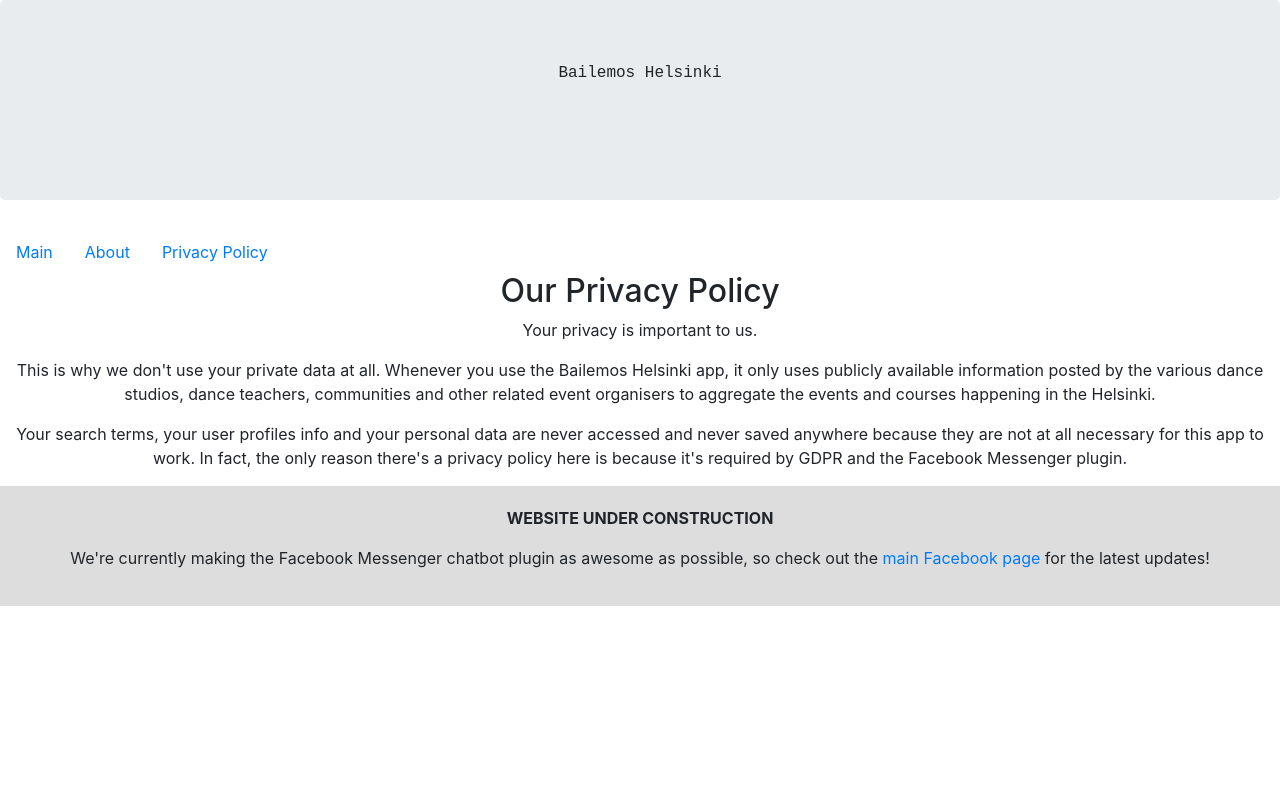
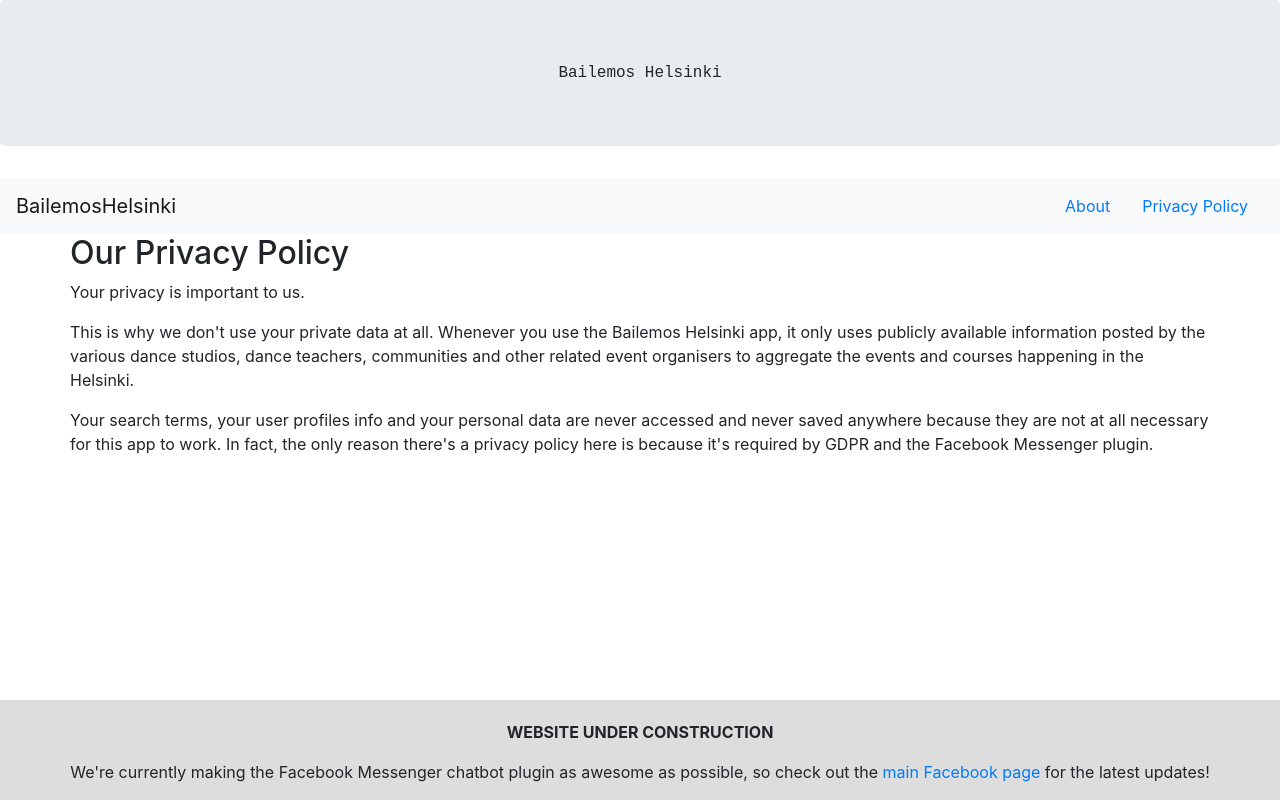
Before and after one commit to raybergholm/bailemos-helsinki-website, a React (Create React App) app: page /privacy-policy in a window 1280 px wide. Built offline with nearby package versions, Linux system fonts and the light colour scheme.

Commit message:
flush footer to bottom, fix page layouts

```diff
--- a/src/App.css
+++ b/src/App.css
@@ -2,11 +2,23 @@
   text-align: center;
 }
 
+.app-header-banner {
+  font-family: "Courier New", Courier, monospace;
+  text-align: center;
+  vertical-align: middle;
+  line-height: normal;
+}
+
 .app-body {
   height: 100%;
+  text-align: left;
 }
 
 .app-footer {
-  background-color: #DDDDDD;
+  background-color: #dddddd;
   padding: 20px;
+  width: 100%;
+  height: 100px;
+  position: absolute;
+  bottom: 0;
 }
--- a/src/components/PageTemplate.js
+++ b/src/components/PageTemplate.js
@@ -7,9 +7,9 @@
 const Page = ({ children }) => (
   <div>
     <Header />
-    <div className="app-body">
+    <main className="app-body">
       {children}
-    </div>
+    </main>
     <Footer />
   </div>
 );
--- a/src/components/pages/AboutPage.js
+++ b/src/components/pages/AboutPage.js
@@ -1,13 +1,21 @@
 import React from "react";
 
+import { Container, Row } from 'reactstrap';
+
 const AboutPage = () => (
-  <div>
+  <div className="flex-grow-1">
+    <Container>
+      <Row>
         <h2>Who are we?</h2>
+      </Row>
+      <Row>
         <p>Hi and welcome! This site is a love letter to the Helsinki Afro-Latin social dance scene from dancers who also know how to do software development.</p>
         <p>Over the last few years we've noticed that the Afro-Latin dance scene has grow extremely quickly, which is absolutely wonderful! But at the same time, that rapid growth has created some new problems: namely that now there's so much happening that in a sea of great parties, festivals and dance courses it's become increasingly harder and harder to find the events that we really want to go to: we're a victim of our own success!</p>
         <p>This is why Bailemos Helsinki was created: our goal is to aggregate the events and courses happening in the Afro-Latin dance scenes in Helsinki to make it easy to find something that suits you.</p>
         <br />
         <p>This originally started out as a hobby project, but we're encountered way too many people who are getting overwhelmed by all the great dance events out there. So this app will be made public for you all to enjoy.</p>
+      </Row>
+    </Container>
   </div>
 );
 
--- a/src/components/pages/MainPage.js
+++ b/src/components/pages/MainPage.js
@@ -1,8 +1,14 @@
 import React from "react";
 
+import { Container, Row } from 'reactstrap';
+
 const MainPagePage = () => (
-  <div>
-  </div>
+  <Container>
+    <Row>
+    </Row>
+    <Row>
+    </Row>
+  </Container>
 );
 
 export default MainPagePage;
--- a/src/components/pages/PrivacyPolicyPage.js
+++ b/src/components/pages/PrivacyPolicyPage.js
@@ -1,12 +1,18 @@
 import React from "react";
 
+import { Container, Row } from 'reactstrap';
+
 const PrivacyPolicyPage = () => (
-  <div>
-    <h2>Our Privacy Policy</h2>
-    <p>Your privacy is important to us.</p>
-    <p>This is why we don't use your private data at all. Whenever you use the Bailemos Helsinki app, it only uses publicly available information posted by the various dance studios, dance teachers, communities and other related event organisers to aggregate the events and courses happening in the Helsinki.</p>
-    <p>Your search terms, your user profiles info and your personal data are never accessed and never saved anywhere because they are not at all necessary for this app to work. In fact, the only reason there's a privacy policy here is because it's required by GDPR and the Facebook Messenger plugin.</p>
-  </div>
+  <Container>
+    <Row>
+      <h2>Our Privacy Policy</h2>
+    </Row>
+    <Row>
+      <p>Your privacy is important to us.</p>
+      <p>This is why we don't use your private data at all. Whenever you use the Bailemos Helsinki app, it only uses publicly available information posted by the various dance studios, dance teachers, communities and other related event organisers to aggregate the events and courses happening in the Helsinki.</p>
+      <p>Your search terms, your user profiles info and your personal data are never accessed and never saved anywhere because they are not at all necessary for this app to work. In fact, the only reason there's a privacy policy here is because it's required by GDPR and the Facebook Messenger plugin.</p>
+    </Row>
+  </Container>
 );
 
 export default PrivacyPolicyPage;
--- /dev/null
+++ b/src/components/sections/AppNavbar.js
@@ -0,0 +1,21 @@
+import React from "react";
+import PropTypes from "prop-types"
+
+import { Navbar, NavbarBrand, Nav, NavItem, NavLink } from 'reactstrap';
+
+const AppNavbar = ({ links }) => (
+  <Navbar color="light" light>
+    <NavbarBrand href="/">BailemosHelsinki</NavbarBrand>
+    <Nav>
+      {links && links.map(({ text, url }) => <NavItem>
+        <NavLink href={url}>{text}</NavLink>
+      </NavItem>)}
+    </Nav>
+  </Navbar>
+);
+
+export default AppNavbar;
+
+AppNavbar.propTypes = {
+  links: PropTypes.array
+};
--- a/src/components/sections/Header.js
+++ b/src/components/sections/Header.js
@@ -1,28 +1,21 @@
 import React from "react";
 
 import Banner from "./Banner";
-import NavBar from "./NavBar";
-
-const bannerStyle = {
-  height: "200px",
-  fontFamily: "\"Courier New\", Courier, monospace",
-  textAlign: "center",
-  verticalAlign: "middle",
-  lineHeight: "normal"
-};
+import AppNavbar from "./AppNavbar";
 
 const links = [
-  { text: "Main", url: "/" },
   { text: "About", url: "/about" },
   { text: "Privacy Policy", url: "/privacy-policy" }
 ];
 
 const Header = () => (
   <header id="app-header" data-sticky-container>
-    <Banner id="app-header-banner" style={bannerStyle}>
-      <span>Bailemos Helsinki</span>
-    </Banner>
-    <NavBar links={links} />
+    <div className="app-header-banner">
+      <Banner id="app-header-banner">
+        <span>Bailemos Helsinki</span>
+      </Banner>
+    </div>
+    <AppNavbar links={links} />
   </header>
 );
 
--- a/src/components/sections/NavBar.js
+++ /dev/null
@@ -1,18 +0,0 @@
-import React from "react";
-import PropTypes from "prop-types"
-
-import { Nav, NavItem, NavLink } from 'reactstrap';
-
-const NavBar = ({ links }) => (
-  <Nav>
-    {links && links.map(({ text, url }) => <NavItem>
-      <NavLink href={url}>{text}</NavLink>
-    </NavItem>)}
-  </Nav>
-);
-
-export default NavBar;
-
-NavBar.propTypes = {
-  links: PropTypes.array
-};
```
Lines whose indentation alone changed are shown as unchanged.
